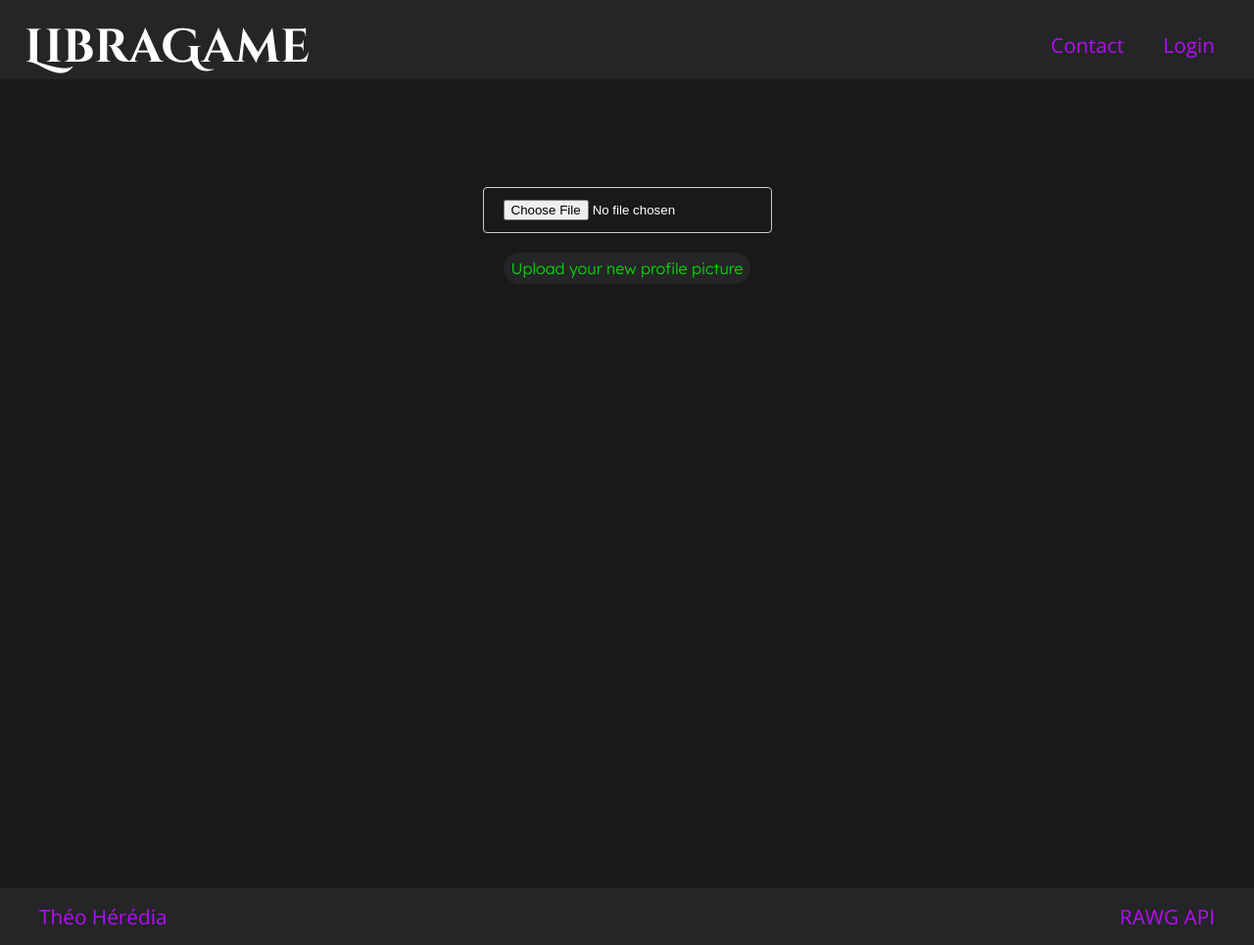
After one commit to theo-hrd/libragame, a PHP site: page /app/Views/uploadprofilepicture.php in a window 1280 px wide. The commit adds this page. Shown: the whole page at 98% size. Run offline with PHP 8.4, Linux system fonts and the light colour scheme.

Commit message:
trying to make picture upload work

```diff
--- a/app/Controllers/ViewController.php
+++ b/app/Controllers/ViewController.php
@@ -16,5 +16,8 @@ class ViewController{
         require 'app/Views/userprofile.php';
     }
 
+    function updateProfilePicturePage(){
+        require 'app/Views/uploadprofilepicture.php';
+    }
 
 }
--- a/app/Views/templates/template.php
+++ b/app/Views/templates/template.php
@@ -53,5 +53,6 @@
     <script src="app/public/js/featured.js"></script>
     <script src="app/public/js/genres.js"></script>
     <script src="app/public/js/gamesFromCategory.js"></script>
+
 </body>
 </html>
--- /dev/null
+++ b/app/Views/uploadprofilepicture.php
@@ -0,0 +1,33 @@
+<?php ob_start(); ?>
+
+<div class="vh">
+    <div class="upload">
+        <form action="index.php?action=uploadProfilePicture" method="POST" enctype="multipart/form-data">
+            <input type="file" name="file">
+            <button type="submit" name="submit" class="profile_pic_send">Upload your new profile picture</button>
+        </form>
+    </div>
+
+</div>
+
+
+
+
+
+
+
+
+
+
+
+
+
+
+
+
+
+
+
+
+<?php $content = ob_get_clean(); ?> <!-- PHP function to inject the template -->
+<?php require 'templates/template.php'; ?>
--- a/app/public/styles/desktop.css
+++ b/app/public/styles/desktop.css
@@ -103,15 +103,22 @@
         flex-direction: column;
     }
 
+}
 
-    /* --- contact.php --- */
 
+
+/* --- contact.php --- */
+
+@media only screen and (min-width:768px){
     .contact_card{
         margin: 105px 30px;
     }
+}
 
-    /* --- login.php ---  */
 
+
+ /* --- login.php ---  */
+@media only screen and (min-width:768px){
 
     .connect_card{
         margin: 250px 45px;
@@ -128,7 +135,19 @@
     input[type=submit]{
         font-size: 1.3rem;
     }
+
 }
+
+
+
+/* --- userprofile.php --- */
+@media only screen and (min-width:768px){
+
+    .vh{
+        height: 87vh;
+    }
+}
+
 
 
 @media only screen and (min-width:1024px){
@@ -176,7 +195,7 @@
 
 @media only screen and (min-width:1920px){
 
-    /* homepage.php */
+    /* --- homepage.php --- */
     .main_title{
         font-size: 2.8rem;
         top: 350px;
@@ -193,9 +212,15 @@
         padding-top: 30px;
     }
 
-    /* login.php */
+    /* --- login.php --- */
     .connect_card{
         margin: 250px 300px;
     }
 
+    /* --- userprofile.php --- */
+    .vh{
+        height: 85vh;
+    }
+
+
 }
--- a/app/public/styles/mobile.css
+++ b/app/public/styles/mobile.css
@@ -327,3 +327,76 @@
         text-align: center;
     }
 }
+
+
+
+@media only screen and (min-width:360px){
+
+    .vh{
+        height: 85vh;
+    }
+
+}
+
+/* --- userprofile.php --- */
+@media only screen and (min-width:360px){
+
+    h2{
+        color: white;
+        font-family: var(--open-sans);
+    }
+
+
+    .profilepicbtns{
+        display: flex;
+        flex-direction: column;
+    }
+    .profile_pic_edit{
+        font-size: 1rem;
+        font-family: var(--lexend);
+        margin: 10px auto;
+        background-color: var(--dark_01dp);
+        padding: 6px 8px;
+        border-radius: 30px;
+        text-align: center;
+
+    }
+    .profile_pic_edit a{
+        color: rgba(255, 255, 0, 0.80);
+    }
+
+    .profile_pic_delete{
+        font-size: 1rem;
+        font-family: var(--lexend);
+        margin: 0 auto;
+        background-color: var(--dark_01dp);
+        padding: 6px 8px;
+        border-radius: 30px;
+        text-align: center;
+    }
+
+    .profile_pic_delete a{
+        color: rgba(255, 0, 0, 0.8);
+    }
+
+    /* --- uploadprofilpicture.php --- */
+    .profile_pic_send{
+        font-size: 1rem;
+        font-family: var(--lexend);
+        margin: 0 auto;
+        background-color: var(--dark_01dp);
+        padding: 6px 8px;
+        border-radius: 30px;
+        text-align: center;
+        color: rgba(0, 255, 0, 0.8);
+    }
+
+    input[type=file]{
+        color: white;
+    }
+
+    .upload{
+        margin-top: 110px;
+    }
+
+}
```
Also changed, not shown: app/Controllers/Controller.php (+102 -7 lines), app/Models/ImageManager.php (added, +15 -0 lines), app/Views/login.php (+12 -9 lines), app/Views/userprofile.php (+25 -5 lines), index.php (+9 -5 lines), knownbug.md (+5 -0 lines), app/public/images/profilePictures/13174001_1023716711042425_1546954792607663251_n.jpg (added).
